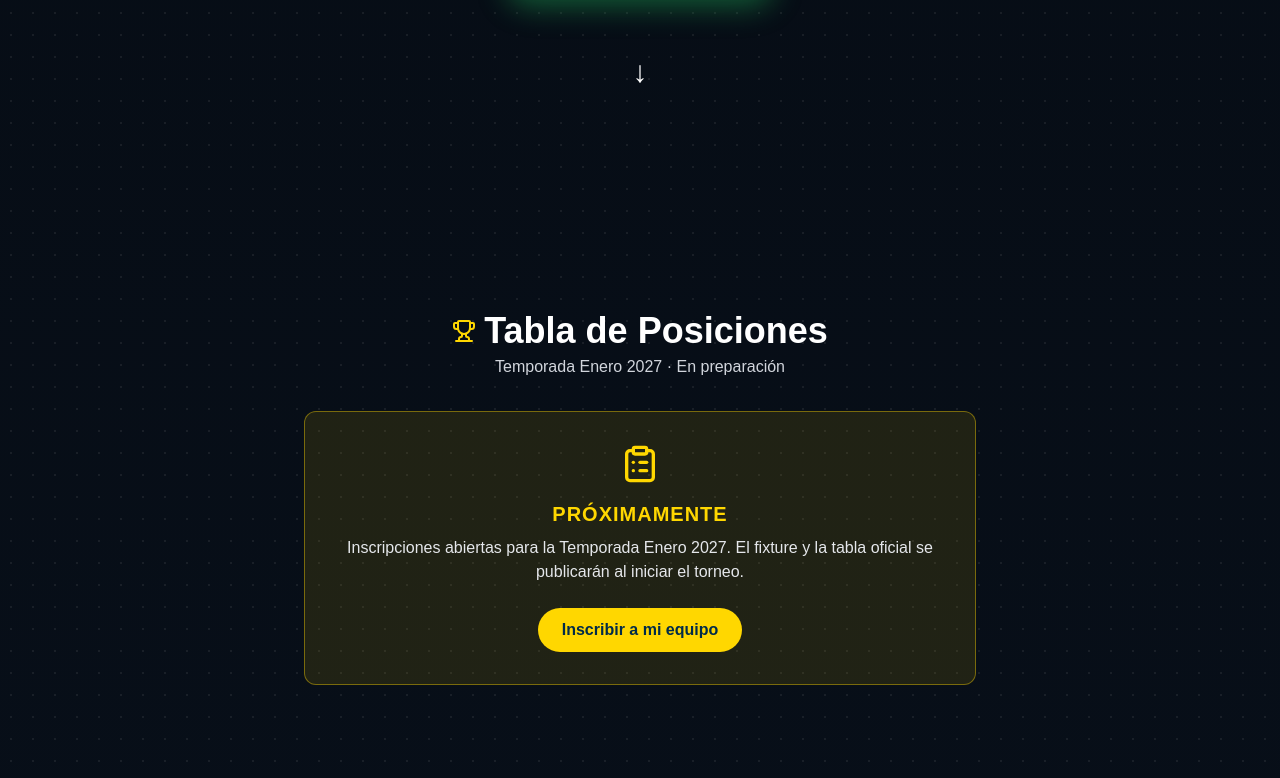
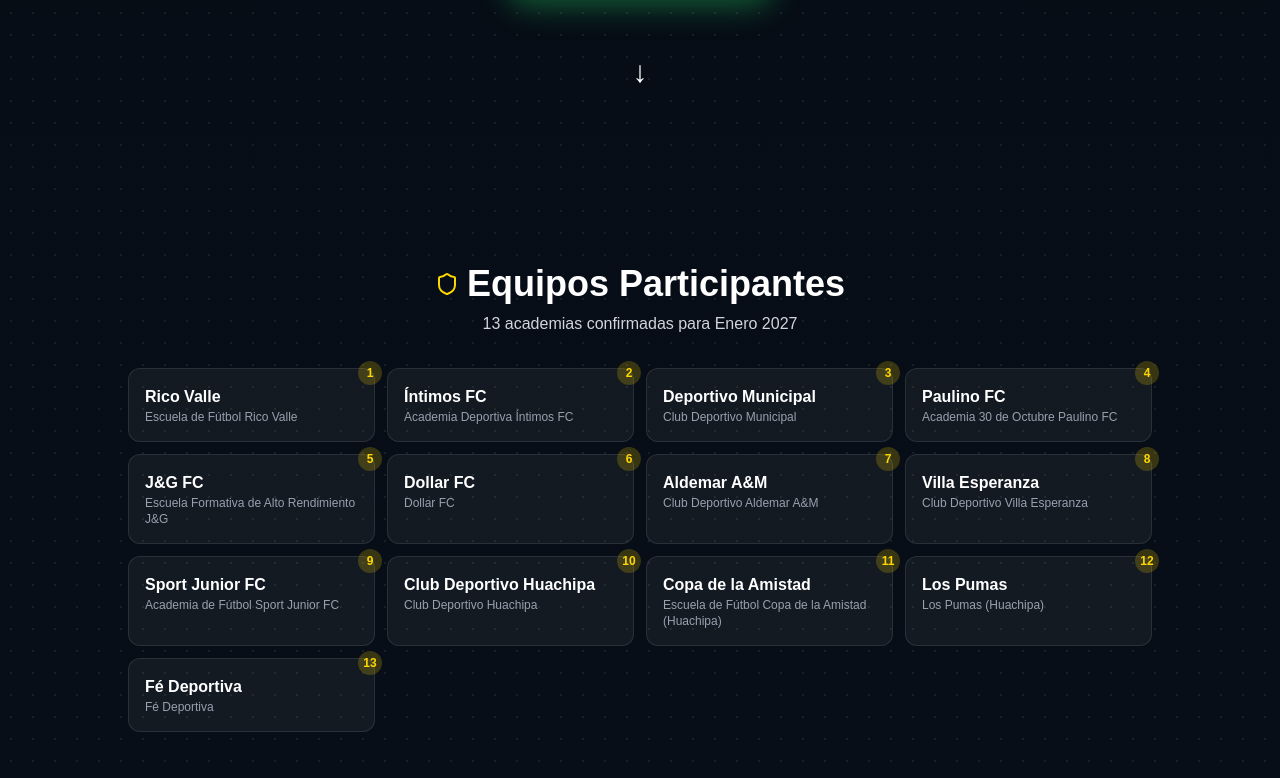
Before and after one commit to gonza-hash89/copa-crack-2d, a Next.js app: page / in a window 1280 px wide. Shown: the part 702-1480 px from the top of the page. Built offline with nearby package versions, Linux system fonts and the light colour scheme; no server answers.

Commit message:
Actualizar lista oficial a 13 equipos participantes

```diff
--- a/app/page.js
+++ b/app/page.js
@@ -1,7 +1,8 @@
-import { Trophy, CalendarDays, MapPin, Medal, ClipboardList, Camera } from 'lucide-react';
+import { Trophy, CalendarDays, MapPin, Medal, ClipboardList, Camera, Shield } from 'lucide-react';
 import Faq from '../components/Faq';
 import Gallery from '../components/Gallery';
 import HeroOverlay from '../components/HeroOverlay';
+import teams from '../data/teams.json';
 
 const WHATSAPP = 'https://wa.me/51944897167?text=Hola,%20deseo%20inscribir%20a%20mi%20equipo%20en%20la%20Copa%20Crack%20Oficial%20(Enero%202027)';
 
@@ -13,6 +14,7 @@ export default function Home() {
       <header className="fixed top-0 inset-x-0 z-10 flex items-center justify-between bg-[#060c14]/85 px-6 py-4 backdrop-blur-md">
         <p className="font-black tracking-wider">COPA <span className="text-[#FFD700]">CRACK</span> <span className="text-xs tracking-[0.3em]">OFICIAL</span></p>
         <nav className="hidden md:flex gap-6 text-sm font-semibold">
+          <a href="#equipos" className="hover:text-[#FFD700]">Equipos</a>
           <a href="#tabla" className="hover:text-[#FFD700]">Tabla</a>
           <a href="#partidos" className="hover:text-[#FFD700]">Partidos</a>
           <a href="#galeria" className="hover:text-[#FFD700]">Galería</a>
@@ -24,6 +26,22 @@ export default function Home() {
       </header>
 
       <HeroOverlay whatsapp={WHATSAPP} />
+
+      <section id="equipos" className={section}>
+        <h2 className="mb-2 flex items-center gap-2 text-4xl font-black"><Shield className="text-[#FFD700]" /> Equipos Participantes</h2>
+        <p className="mb-8 text-gray-300">13 academias confirmadas para Enero 2027</p>
+        <div className="w-full max-w-5xl">
+          <ul className="grid grid-cols-2 gap-3 md:grid-cols-3 lg:grid-cols-4">
+            {teams.map((team) => (
+              <li key={team.id} className="relative rounded-xl border border-white/10 bg-white/5 p-4 text-left transition hover:border-[#FFD700]/50 hover:bg-white/10">
+                <span className="absolute -top-2 -right-2 flex h-6 w-6 items-center justify-center rounded-full bg-[#FFD700]/20 text-xs font-black text-[#FFD700]">{team.id}</span>
+                <p className="font-bold text-white">{team.name}</p>
+                <p className="text-xs text-gray-400">{team.fullName}</p>
+              </li>
+            ))}
+          </ul>
+        </div>
+      </section>
 
       <section id="tabla" className={section}>
         <h2 className="mb-1 flex items-center gap-2 text-4xl font-black"><Trophy className="text-[#FFD700]" /> Tabla de Posiciones</h2>
--- /dev/null
+++ b/data/teams.json
@@ -0,0 +1,15 @@
+[
+  { "id": 1, "name": "Rico Valle", "fullName": "Escuela de Fútbol Rico Valle" },
+  { "id": 2, "name": "Íntimos FC", "fullName": "Academia Deportiva Íntimos FC" },
+  { "id": 3, "name": "Deportivo Municipal", "fullName": "Club Deportivo Municipal" },
+  { "id": 4, "name": "Paulino FC", "fullName": "Academia 30 de Octubre Paulino FC" },
+  { "id": 5, "name": "J&G FC", "fullName": "Escuela Formativa de Alto Rendimiento J&G" },
+  { "id": 6, "name": "Dollar FC", "fullName": "Dollar FC" },
+  { "id": 7, "name": "Aldemar A&M", "fullName": "Club Deportivo Aldemar A&M" },
+  { "id": 8, "name": "Villa Esperanza", "fullName": "Club Deportivo Villa Esperanza" },
+  { "id": 9, "name": "Sport Junior FC", "fullName": "Academia de Fútbol Sport Junior FC" },
+  { "id": 10, "name": "Club Deportivo Huachipa", "fullName": "Club Deportivo Huachipa" },
+  { "id": 11, "name": "Copa de la Amistad", "fullName": "Escuela de Fútbol Copa de la Amistad (Huachipa)" },
+  { "id": 12, "name": "Los Pumas", "fullName": "Los Pumas (Huachipa)" },
+  { "id": 13, "name": "Fé Deportiva", "fullName": "Fé Deportiva" }
+]
```
